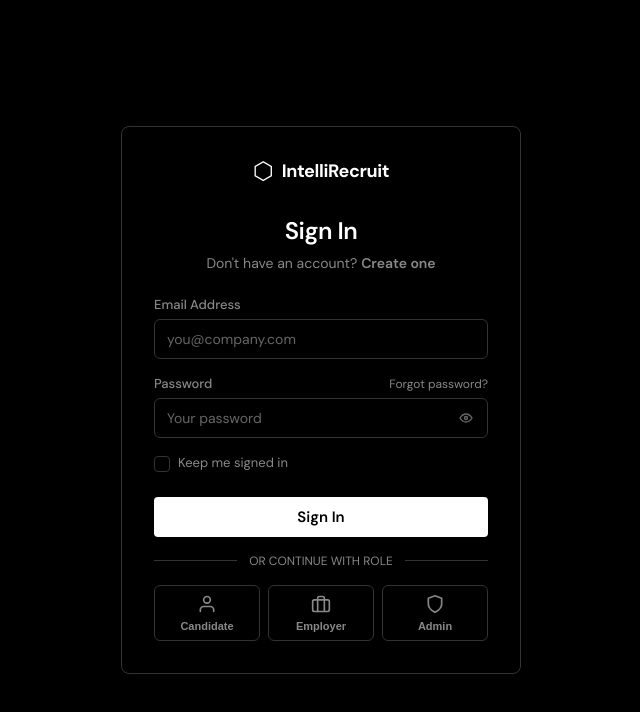
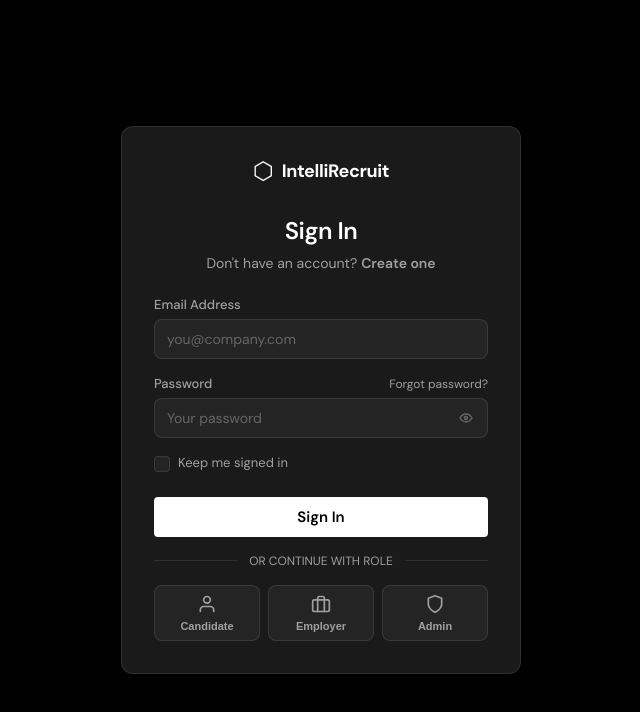
Before and after one commit to Usaid-Khan/AI-based-Recruitment-Staffing-Web-Application, a React app in the folder frontend/: page /login in a window 1280 px wide. Shown: the top 712 px of the page, without its empty margins (319-959 px from the left). Built offline with nearby package versions, Linux system fonts and the light colour scheme; the HTML template or start-up script is replaced by a standard one; a web font is replaced by a local one.

Commit message:
Create Contrast in Colors

```diff
--- a/frontend/src/pages/ai/AiToolsPage.css
+++ b/frontend/src/pages/ai/AiToolsPage.css
@@ -8,11 +8,11 @@
 
 :root {
   --at-bg:          #000000;
-  --at-surface:     #000000;
-  --at-surface2:    #0a0a0a;
-  --at-surface3:    #111111;
-  --at-border:      rgba(255,255,255,0.08);
-  --at-border2:     rgba(255,255,255,0.15);
+  --at-surface:     #1a1a1a;
+  --at-surface2:    #242424;
+  --at-surface3:    #2e2e2e;
+  --at-border:      rgba(255,255,255,0.1);
+  --at-border2:     rgba(255,255,255,0.18);
   --at-accent:      #ffffff;
   --at-accent-light: #ffffff;
   --at-accent-dim:   rgba(255,255,255,0.08);
--- a/frontend/src/pages/auth/Auth.css
+++ b/frontend/src/pages/auth/Auth.css
@@ -7,21 +7,22 @@
 
 .auth-root {
   --c-bg:           #000000;
-  --c-surface:      #000000;
-  --c-surface2:     #0a0a0a;
-  --c-border:       #333333;
-  --c-border2:      #222222;
+  --c-surface:      #1a1a1a;
+  --c-surface2:     #242424;
+  --c-border:       rgba(255,255,255,0.1);
+  --c-border2:      rgba(255,255,255,0.18);
   --c-primary:      #ffffff;
   --c-primary-dim:  #dddddd;
-  --c-red:          #e00;
-  --c-red-dim:      rgba(238, 0, 0, 0.1);
+  --c-red:          #ff4444;
+  --c-red-dim:      rgba(255, 68, 68, 0.1);
   --c-text:         #ffffff;
-  --c-text-muted:   #888888;
+  --c-text-muted:   #a0a0a0;
   --c-text-dim:     #666666;
   --font-body:      'DM Sans', system-ui, sans-serif;
   --radius-sm:      4px;
-  --radius-md:      6px;
-  --radius-lg:      8px;
+  --radius-md:      8px;
+  --radius-lg:      12px;
+  --radius-xl:      16px;
 }
 
 *, *::before, *::after { box-sizing: border-box; margin: 0; padding: 0; }
@@ -165,7 +166,7 @@
 
 .auth-input {
   width: 100%;
-  background: var(--c-bg);
+  background: var(--c-surface2);
   border: 1px solid var(--c-border);
   border-radius: var(--radius-md);
   color: var(--c-text);
@@ -244,7 +245,7 @@
 .auth-role-card {
   display: flex;
   flex-direction: column;
-  background: var(--c-bg);
+  background: var(--c-surface2);
   border: 1px solid var(--c-border);
   border-radius: var(--radius-md);
   padding: 16px;
@@ -284,7 +285,7 @@
   display: flex;
   flex-direction: column;
   align-items: center;
-  background: var(--c-bg);
+  background: var(--c-surface2);
   border: 1px solid var(--c-border);
   border-radius: var(--radius-md);
   padding: 8px;
@@ -340,7 +341,7 @@
   width: 16px; height: 16px;
   border-radius: 4px;
   border: 1px solid var(--c-border);
-  background: var(--c-bg);
+  background: var(--c-surface2);
   flex-shrink: 0;
   position: relative;
   margin-top: 2px;
```
